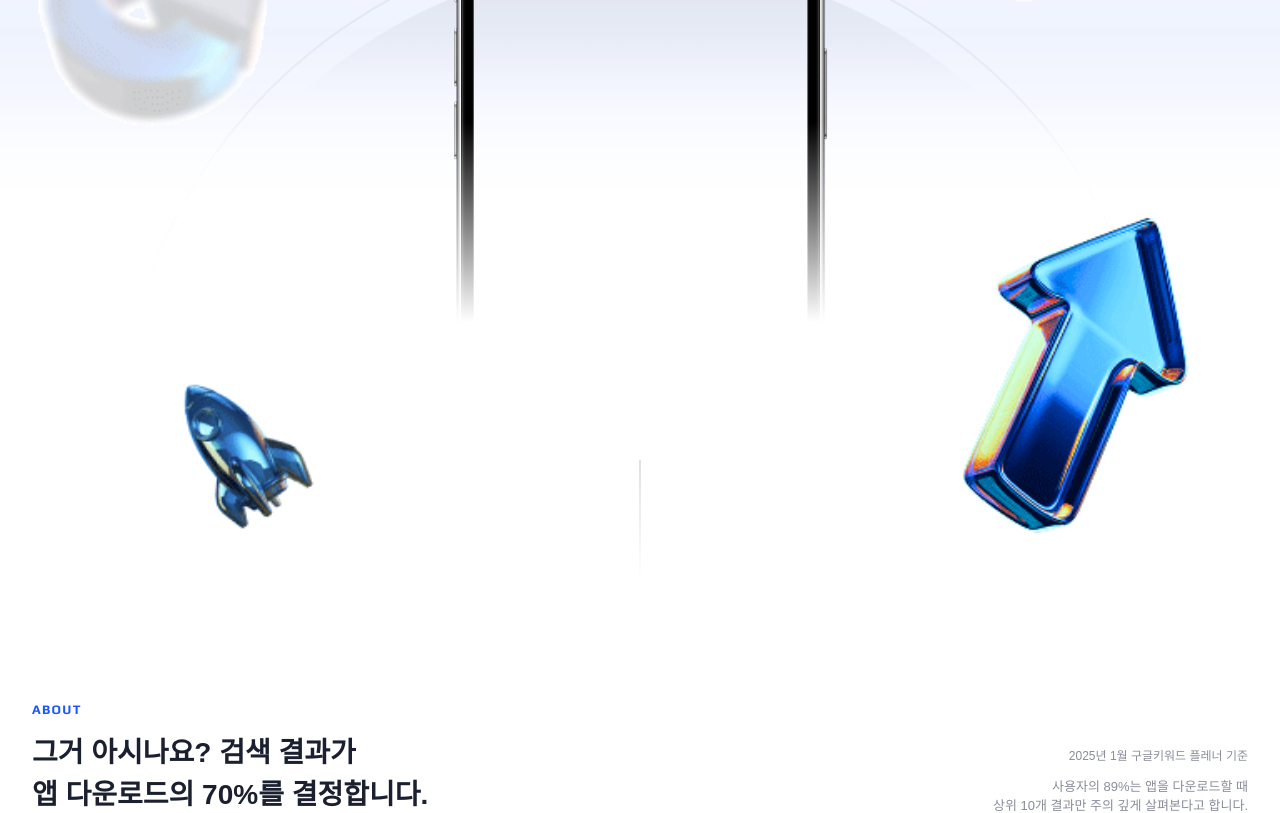
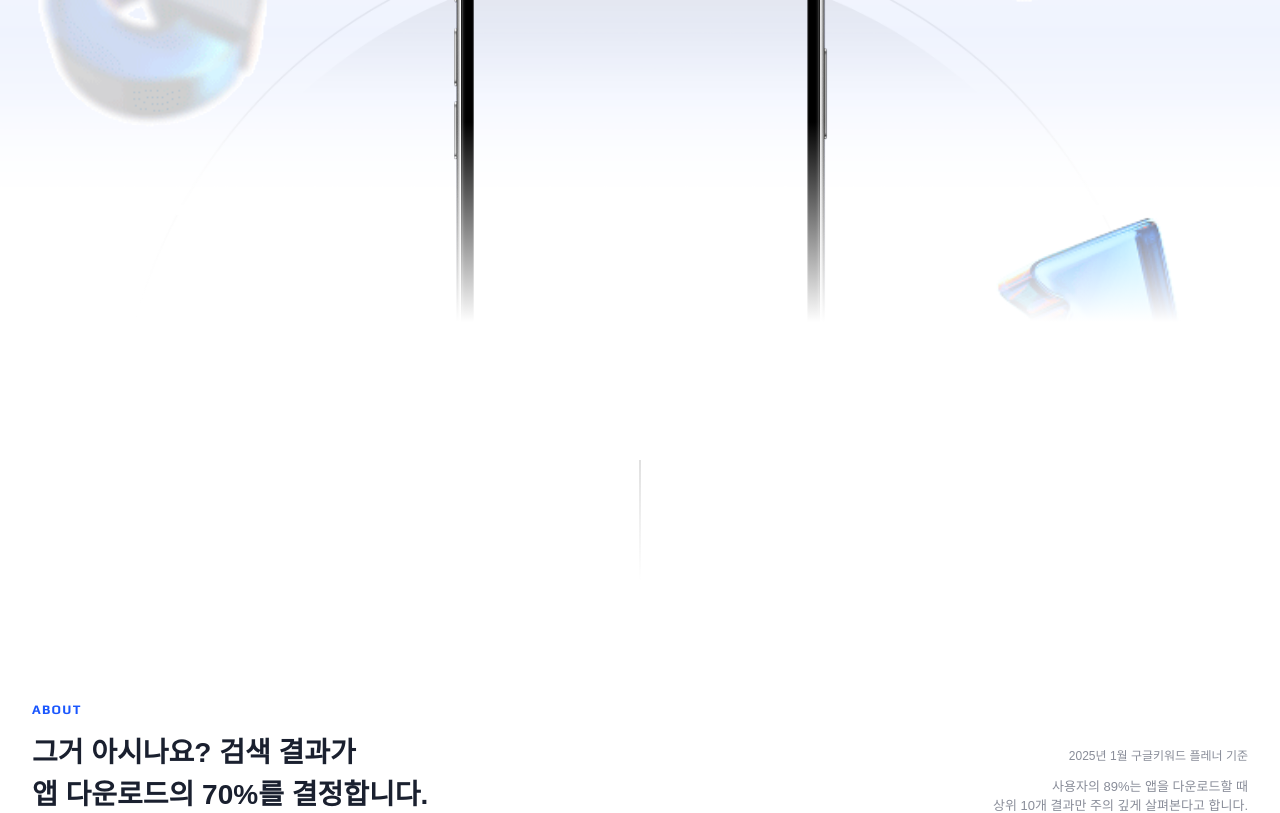
Before and after one commit to shongCoder/ad_booster, a React (Vite) app: page / in a window 1280 px wide. Shown: the part 740-1553 px from the top of the page. Built offline with nearby package versions, Linux system fonts and the light colour scheme; a web font is replaced by a local one.

Commit message:
zindex 수정

```diff
--- a/src/components/MainComponent.jsx
+++ b/src/components/MainComponent.jsx
@@ -19,14 +19,11 @@ function MainComponent() {
     return (
         <div>
             <div className="lg:w-full md:w-full w-full">
-                <div className="w-full h-[1200px] bg-[url('/img/main/background_img.png')] bg-cover bg-top">
-                    <div className="w-full z-[100] absolute">
-                        <img src="./img/main/adb_web.gif"  className="w-full lg:block md:hidden hidden"/>
-                        <img src="./img/main/adb_tab.gif"  className="w-full lg:hidden md:block hidden"/>
-                    </div>
-                    <div className="w-full h-full bg-gradient-to-b from-gray-100 to-transparent bg-[length:100%_13%] bg-no-repeat flex justify-center">
-                        <div className="lg:pt-40 md:pt-40 pt-40 pb-[40rem] absolute w-full text-center">
-                            <div className="w-full md:px-8 px-5 z-[150]">
+                <div className="relative w-full h-[1200px] bg-[url('/img/main/background_img.png')] bg-cover bg-top">
+                    <div className="w-full h-full bg-gradient-to-b from-gray-100 to-transparent bg-[length:100%_13%] bg-no-repeat flex justify-center relative">
+
+                        <div className="lg:pt-40 md:pt-40 pt-40 pb-[40rem] absolute w-full text-center z-[30]">
+                            <div className="w-full md:px-8 px-5">
                                 <p className="text-adb_purple mb-4 lg:text-[1rem] md:text-[0.875rem] font-semibold text-[0.75rem]">
                                     국내 구글스토어에 최적화된 앱 마케팅 솔루션
                                 </p>
@@ -53,15 +50,23 @@ function MainComponent() {
                                 </div>
                             </div>
                             <div className="relative w-full flex justify-center items-center mt-10">
-                                <img src="./img/main/phone.png" className="relative z-[10] md:w-[393px] w-full md:px-0 px-14" />
+                                {/* phone 이미지 */}
+                                <img src="./img/main/phone.png" className="relative z-[5] md:w-[393px] w-full md:px-0 px-14" />
 
-                                {/* 1. 아래 50% 완전 화이트 덮기 */}
-                                <div className="absolute bottom-0 left-0 w-full h-1/3 bg-white z-[50]"></div>
+                                {/* 흰색 box */}
+                                <div className="absolute bottom-0 left-0 w-full h-1/3 bg-white z-[10]"></div>
 
-                                {/* 2. 그 위에 부드럽게 투명해지는 그라데이션 */}
-                                <div id="dd" className="absolute bottom-1/3 left-0 w-full h-1/4 bg-gradient-to-t from-white to-transparent z-[50]"></div>
+                                {/* gradient */}
+                                <div id="dd" className="absolute bottom-1/3 left-0 w-full h-1/4 bg-gradient-to-t from-white to-transparent z-[10]"></div>
                             </div>
                         </div>
+
+                        {/* GIF */}
+                        <div className="w-full z-[5] absolute top-0">
+                            <img src="./img/main/adb_web.gif"  className="w-full lg:block md:hidden hidden" />
+                            <img src="./img/main/adb_tab.gif"  className="w-full lg:hidden md:block hidden" />
+                        </div>
+
                     </div>
                 </div>
                 {/* 메인 비주얼 */}
```
Also changed, not shown: 1 other file (tests, documents, lock files or other folders).
